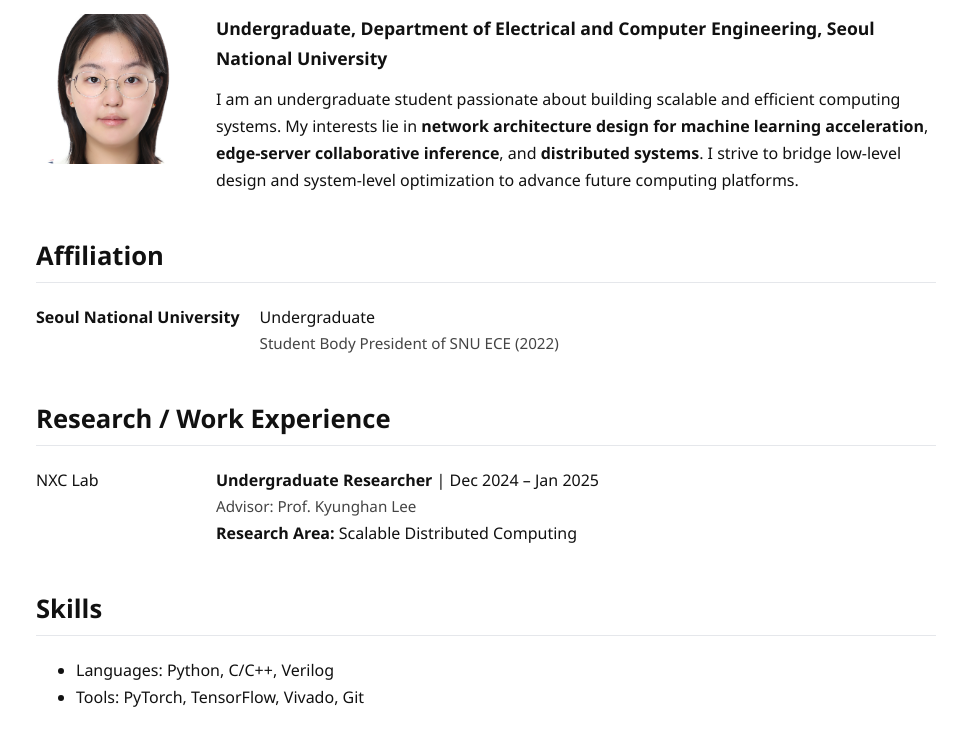
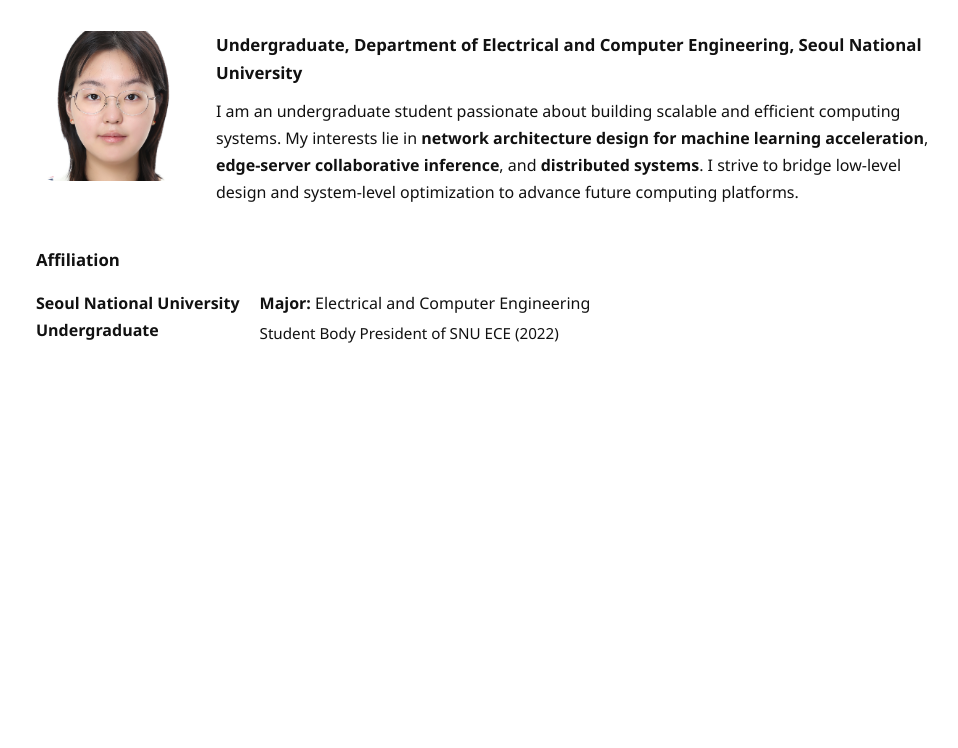
Before and after one commit to Jiwon-Soh71/Jiwon-Soh71.github.io, a plain HTML site: page index.html in a window 1280 px wide. Shown: the part 169-917 px from the top of the page, without its empty margins (154-1112 px from the left). After the commit the page ends 800 px from the top, so only its background shows below. Drawn offline with Linux system fonts and the light colour scheme.

Commit message:
Update index.html

```diff
--- a/index.html
+++ b/index.html
@@ -1,14 +1,14 @@
 <!DOCTYPE html>
 <html lang="en">
 <head>
-  <meta charset="UTF-8" />
-  <meta name="viewport" content="width=device-width, initial-scale=1.0"/>
-  <title>Jiwon Soh | Portfolio</title>
+  <meta charset="UTF-8">
+  <meta name="viewport" content="width=device-width, initial-scale=1.0">
+  <title>Jiwon Soh | Profile</title>
   <style>
     body {
       font-family: 'Segoe UI', sans-serif;
-      background-color: #ffffff;
-      color: #111111;
+      background-color: #fff;
+      color: #111;
       max-width: 900px;
       margin: 50px auto;
       padding: 0 20px;
@@ -16,30 +16,12 @@
     }
 
     h1 {
-      font-size: 2.5em;
+      font-size: 2.8em;
       margin-bottom: 0.1em;
-      color: #111;
-    }
-
-    h2 {
-      font-size: 1.6em;
-      border-bottom: 1px solid #e5e7eb;
-      padding-bottom: 4px;
-      margin-top: 40px;
-    }
-
-    a {
-      color: #111;
-      text-decoration: none;
-      font-weight: 500;
-    }
-
-    a:hover {
-      text-decoration: underline;
     }
 
     .kor-name {
-      font-size: 1.5em;
+      font-size: 1.8em;
       margin-bottom: 20px;
     }
 
@@ -47,7 +29,7 @@
       display: flex;
       align-items: flex-start;
       gap: 30px;
-      margin-bottom: 30px;
+      margin-bottom: 40px;
     }
 
     .profile-pic {
@@ -62,56 +44,45 @@
     }
 
     .subtitle {
-      font-size: 1.1em;
       font-weight: bold;
-      margin-bottom: 12px;
+      font-size: 1.05em;
+      margin-bottom: 10px;
     }
 
-    .intro-text {
-      margin-top: 10px;
+    .affiliation-table {
+      display: flex;
+      justify-content: space-between;
+      gap: 20px;
+      margin-top: 15px;
     }
 
-    .section {
-      margin-bottom: 40px;
+    .left-col {
+      font-weight: bold;
+      min-width: 200px;
     }
 
-    .entry-container {
-      display: flex;
-      justify-content: space-between;
-      flex-wrap: wrap;
-      margin-bottom: 15px;
-    }
-
-    .entry-left {
-      font-weight: bold;
-      min-width: 160px;
-    }
-
-    .entry-right {
+    .right-col {
       flex: 1;
-      margin-left: 20px;
-    }
-
-    .highlight {
-      font-weight: 600;
     }
 
     .subtext {
       font-size: 0.95em;
-      color: #444;
+      margin-top: 4px;
     }
   </style>
 </head>
 <body>
 
-  <!-- 이름 및 사진 영역 -->
   <h1>Jiwon Soh</h1>
   <div class="kor-name">소지원</div>
+
   <div class="profile-section">
     <img src="profile.jpg" alt="Jiwon Soh" class="profile-pic">
     <div class="profile-info">
-      <div class="subtitle">Undergraduate, Department of Electrical and Computer Engineering, Seoul National University</div>
-      <div class="intro-text">
+      <div class="subtitle">
+        Undergraduate, Department of Electrical and Computer Engineering, Seoul National University
+      </div>
+      <div>
         I am an undergraduate student passionate about building scalable and efficient computing systems.
         My interests lie in <strong>network architecture design for machine learning acceleration</strong>,
         <strong>edge-server collaborative inference</strong>, and <strong>distributed systems</strong>.
@@ -120,46 +91,16 @@
     </div>
   </div>
 
-  <!-- 소속 -->
-  <div class="section">
-    <h2>Affiliation</h2>
-    <div class="entry-container">
-      <div class="entry-left">Seoul National University</div>
-      <div class="entry-right">
-        <div>Undergraduate</div>
+  <div>
+    <div class="subtitle">Affiliation</div>
+    <div class="affiliation-table">
+      <div class="left-col">Seoul National University<br>Undergraduate</div>
+      <div class="right-col">
+        <div><strong>Major:</strong> Electrical and Computer Engineering</div>
         <div class="subtext">Student Body President of SNU ECE (2022)</div>
       </div>
     </div>
   </div>
 
-  <!-- 리서치 경험 -->
-  <div class="section">
-    <h2>Research / Work Experience</h2>
-    <div class="entry-container">
-      <div class="entry-left"><a href="https://nxc.snu.ac.kr" target="_blank">NXC Lab</a></div>
-      <div class="entry-right">
-        <div><span class="highlight">Undergraduate Researcher</span> | Dec 2024 – Jan 2025</div>
-        <div class="subtext">Advisor: Prof. Kyunghan Lee</div>
-        <div><span class="highlight">Research Area:</span> Scalable Distributed Computing</div>
-      </div>
-    </div>
-  </div>
-
-  <!-- 기술 -->
-  <div class="section">
-    <h2>Skills</h2>
-    <ul>
-      <li>Languages: Python, C/C++, Verilog</li>
-      <li>Tools: PyTorch, TensorFlow, Vivado, Git</li>
-    </ul>
-  </div>
-
-  <!-- 연락처 -->
-  <div class="section">
-    <h2>Contact</h2>
-    <p>Email: <a href="mailto:emilysoh71@gmail.com">emilysoh71@gmail.com</a></p>
-    <p>Phone: <a href="tel:+821025452092">+82 10-2545-2092</a></p>
-  </div>
-
 </body>
 </html>
```
